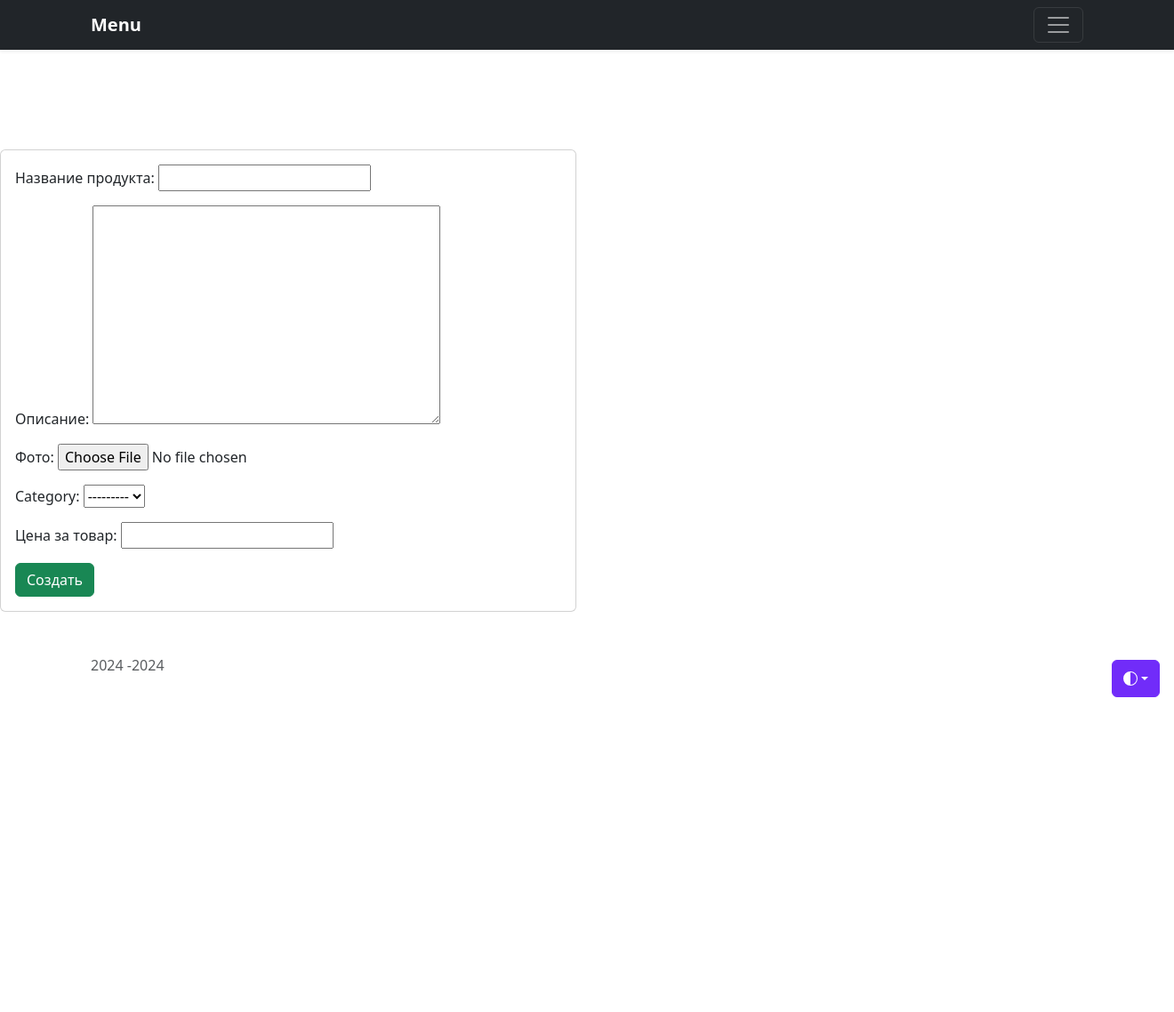
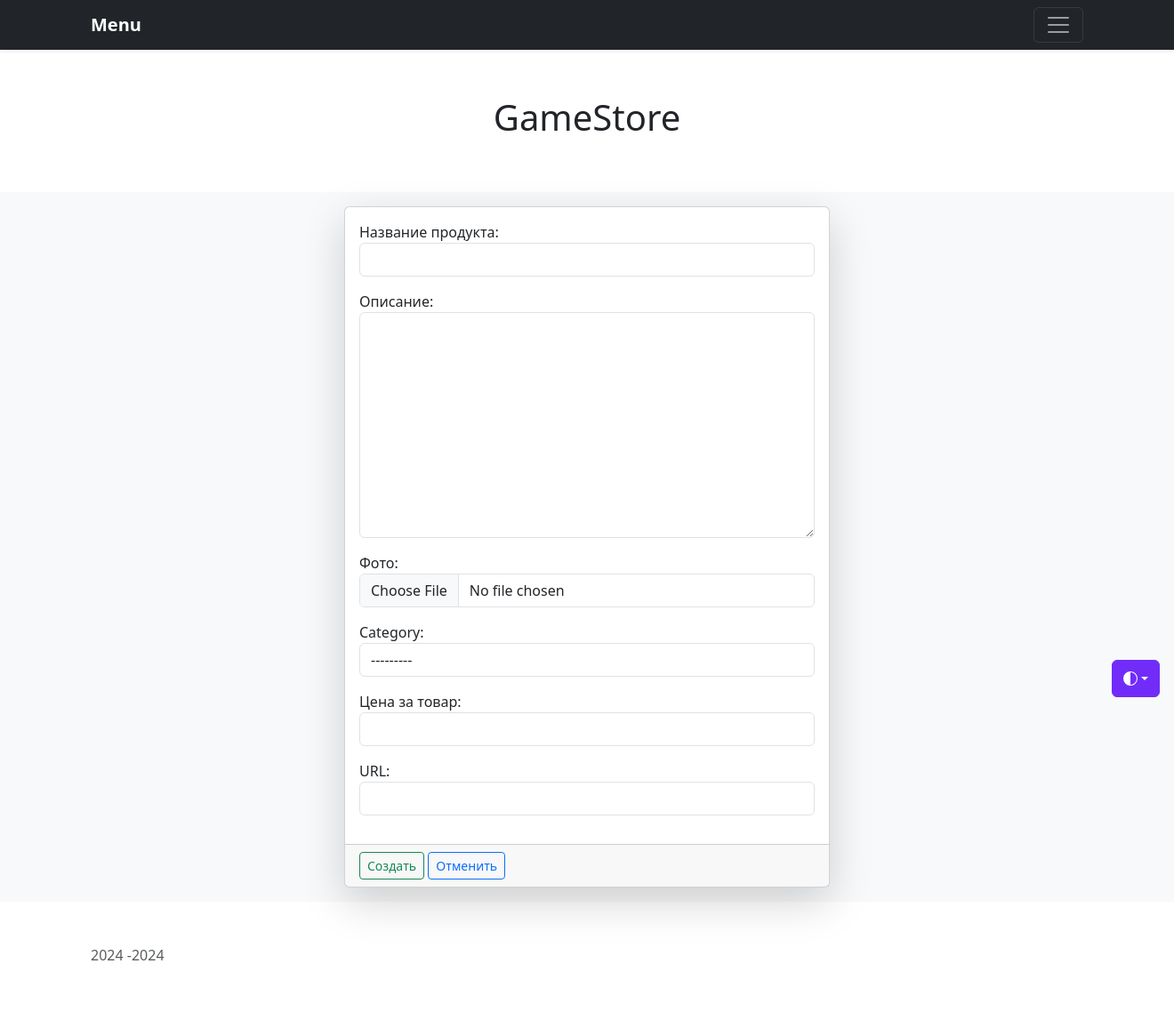
Before and after one commit to KirillDmitruk/GameStore, a Django app: page /create/ in a window 1320 px wide; the page is wider, and only the part inside the window is pictured. Shown: that part at 89% size. Before the commit the page ends 784 px from the top of that part, so only its background shows below. Run offline with Django 5.2, Linux system fonts and the light colour scheme; data that the repository does not hold is empty; some libraries are stand-ins or nearby versions.

Commit message:
Home Work 22.1

```diff
--- /dev/null
+++ b/catalog/forms.py
@@ -0,0 +1,37 @@
+from django.core.exceptions import ValidationError
+from django.forms import ModelForm
+
+from catalog.models import Product, Version
+
+FORBIDDEN_WORDS = ['казино', 'криптовалюта', 'крипта', 'биржа', 'дешево', 'бесплатно', 'обман', 'полиция', 'радар']
+
+
+class StyleFormMixin:
+    def __init__(self, *args, **kwargs):
+        super().__init__(*args, **kwargs)
+        for field_name, field in self.fields.items():
+            field.widget.attrs['class'] = 'form-control'
+
+
+class GameForm(StyleFormMixin, ModelForm):
+    class Meta:
+        model = Product
+        fields = ('product_name', 'description', 'photo', 'category', 'price_of_product', 'slug',)
+
+    def clean_product_name(self):
+        product_name = self.cleaned_data.get('product_name')
+        if product_name in FORBIDDEN_WORDS:
+            raise ValidationError('Нельзя использовать запрещенные слова')
+        return product_name
+
+    def clean_description(self):
+        description = self.cleaned_data.get('description')
+        if description in FORBIDDEN_WORDS:
+            raise ValidationError('Нельзя использовать запрещенные слова')
+        return description
+
+
+class VersionProductForm(StyleFormMixin, ModelForm):
+    class Meta:
+        model = Version
+        fields = ('is_active',)
--- a/catalog/models.py
+++ b/catalog/models.py
@@ -1,4 +1,5 @@
 from django.db import models
+from django.utils.text import slugify
 
 NULLABLE = {'blank': True, 'null': True}
 
@@ -18,7 +19,7 @@ class Category(models.Model):
 
 
 class Product(models.Model):
-    product_name = models.CharField(max_length=250, verbose_name='название продукта')
+    product_name = models.CharField(max_length=250, verbose_name='название продукта', unique=True, **NULLABLE)
     description = models.TextField(verbose_name='описание')
     photo = models.ImageField(upload_to='catalog/', **NULLABLE, verbose_name='фото')
     category = models.ForeignKey(Category, on_delete=models.CASCADE)
@@ -52,3 +53,17 @@ class Blog(models.Model):
     class Meta:
         verbose_name = 'статья'
         verbose_name_plural = 'статьи'
+
+
+class Version(models.Model):
+    product = models.ForeignKey(Product, on_delete=models.SET_NULL, **NULLABLE, verbose_name='продукт')
+    version = models.PositiveIntegerField(verbose_name='версия')
+    title = models.CharField(max_length=150, verbose_name='название версии')
+    is_active = models.BooleanField(default=True, verbose_name='признак активной версии')
+
+    def __str__(self):
+        return f'{self.product}.'
+
+    class Meta:
+        verbose_name = 'версия продукта'
+        verbose_name_plural = 'версии продуктов'
--- a/catalog/templates/catalog/base.html
+++ b/catalog/templates/catalog/base.html
@@ -9,7 +9,7 @@
     <meta name="description" content="">
     <meta name="author" content="Mark Otto, Jacob Thornton, and Bootstrap contributors">
     <meta name="generator" content="Hugo 0.122.0">
-    <title>{{ title }}.ru</title>
+    <title>GameStore.ru</title>
 
     <link href="{% static 'css/bootstrap.min.css' %}" rel="stylesheet">
 
@@ -182,7 +182,7 @@
     <section class="py-5 text-center container">
         <div class="row py-lg-1">
             <div class="col-lg-6 col-md-8 mx-auto">
-                <h1 class="fw-light">{{ title }}</h1>
+                <h1 class="fw-light">GameStore</h1>
             </div>
         </div>
     </section>
--- a/catalog/templates/catalog/blog_detail.html
+++ b/catalog/templates/catalog/blog_detail.html
@@ -1,8 +1,9 @@
 {% extends 'catalog/base.html' %}
-
+{% load media %}
 {% block content %}
 <div class="col-6">
     <div class="card shadow-sm">
+        <img src="{{ object.photo | media }}">
         <div class="card-body">
             <p class="card-text">Название блога: "{{ object.title }}"</p>
             <p class="card-text">Описание: {{ object.description }}</p>
--- a/catalog/templates/catalog/blog_form.html
+++ b/catalog/templates/catalog/blog_form.html
@@ -6,7 +6,7 @@
         <div class="col-6">
             <div class="card">
                 <div class="card-body">
-                    <form method="post">
+                    <form method="post" enctype="multipart/form-data">
                         {% csrf_token %}
                         {{ form.as_p }}
                         <button type="submit" class="btn btn-success">
--- a/catalog/templates/catalog/product_form.html
+++ b/catalog/templates/catalog/product_form.html
@@ -1,26 +1,47 @@
 {% extends 'catalog/base.html' %}
 
 {% block content %}
-<div class="col-12">
-    <div class="row">
-        <div class="col-6">
-            <div class="card">
+<main>
+    <div class="album py-3 bg-body-tertiary">
+        <div class="container">
+            <div class="row justify-content-center">
+                <div class="col-md-6">
+                    <form method="post" enctype="multipart/form-data">
+                        {% csrf_token %}
+                        <div class="card shadow-lg">
                             <div class="card-body">
-                    <form method="post">
-                        {% csrf_token %}
                                 {{ form.as_p }}
-                        <button type="submit" class="btn btn-success">
+                            </div>
+                            <div class="card-footer">
+                                <button type="submit" class="btn btn-sm btn-block btn-outline-success">
                                     {% if object %}
-                                Сохранить
+                                    Изменить
                                     {% else %}
                                     Создать
                                     {% endif %}
                                 </button>
+                                <a type="button" class="btn btn-sm btn-block btn-outline-primary"
+                                   href="{% url 'catalog:games_list' %}">
+                                    Отменить
+                                </a>
+                            </div>
+                        </div>
                     </form>
+                </div>
+                {% if object %}
+                <div class="col-md-6">
+                    <div class="card shadow-lg">
+                        <div class="card-body">
+                            {{ formset.management_form }}
+                            {% for form in formset.forms %}
+                            {{ form.as_p }}
+                            {% endfor %}
                         </div>
                     </div>
                 </div>
+                {% endif %}
             </div>
         </div>
-
+    </div>
+</main>
 {% endblock %}
--- a/catalog/urls.py
+++ b/catalog/urls.py
@@ -22,4 +22,4 @@ urlpatterns = [
                   path('blog/detail/<slug:slug>/', BlogDetailView.as_view(), name='blog_detail'),
                   path('blog/update/<slug:slug>/', BlogUpdateView.as_view(), name='blog_update'),
                   path('blog/delete/<slug:slug>/', BlogDeleteView.as_view(), name='blog_delete'),
-              ] + static(settings.MEDIA_URL, document_root=settings.MEDIA_ROOT)
+              ]
--- a/catalog/views.py
+++ b/catalog/views.py
@@ -1,31 +1,14 @@
-from django.shortcuts import render
+from django.forms import inlineformset_factory
 from django.urls import reverse_lazy, reverse
 from django.views.generic import ListView, DetailView, CreateView, UpdateView, DeleteView
 from pytils.translit import slugify
 
-from catalog.models import Product, Category, Blog
+from catalog.forms import GameForm, VersionProductForm
+from catalog.models import Product, Category, Blog, Version
 
 
 class HomeListView(ListView):
     model = Product
-
-
-# def home(request):
-#     game_list = Product.objects.all()
-#     context = {
-#         'object_list': game_list,
-#         'title': 'CityGames'
-#     }
-#     return render(request, 'catalog/product_list.html', context)
-
-# def contacts(request):
-#     if request.method == 'POST':
-#         name = request.POST.get('name')
-#         phone = request.POST.get('phone')
-#         message = request.POST.get('message')
-#         print(f'You have new message from {name} ({phone}): {message}')
-#
-#     return render(request, 'catalog/contact_detail.html')
 
 
 class ContactDetailView(DetailView):
@@ -36,35 +19,38 @@ class GameDetailView(DetailView):
     model = Product
 
 
-# def game_detail(request, pk):
-#     context = {
-#         'object': Product.objects.get(id=pk)
-#     }
-#     return render(request, 'catalog/product_detail.html', context)
-
-
 class GenresListView(ListView):
     model = Category
 
 
-# def genres(request):
-#     genres_list = Category.objects.all()
-#     context = {
-#         'object_list': genres_list
-#     }
-#     return render(request, 'catalog/category_list.html', context)
-
-
 class GameCreateView(CreateView):
     model = Product
-    fields = ['product_name', 'description', 'photo', 'category', 'price_of_product']
+    form_class = GameForm
     success_url = reverse_lazy('catalog:games_list')
 
 
 class GameUpdateView(UpdateView):
     model = Product
-    fields = ['product_name', 'description', 'photo', 'category', 'price_of_product']
+    form_class = GameForm
     success_url = reverse_lazy('catalog:games_list')
+
+    def get_context_data(self, **kwargs):
+        context_data = super().get_context_data(**kwargs)
+        SubjectFormset = inlineformset_factory(
+            Product, Version, form=VersionProductForm, extra=1)
+        if self.request.method == "POST":
+            context_data["formset"] = SubjectFormset(self.request.POST, instance=self.object)
+        else:
+            context_data["formset"] = SubjectFormset(instance=self.object)
+        return context_data
+
+    def form_valid(self, form):
+        formset = self.get_context_data()["formset"]
+        self.object = form.save()
+        if formset.is_valid():
+            formset.instance = self.object
+            formset.save()
+        return super().form_valid(form)
 
 
 class GameDeleteView(DeleteView):
@@ -108,9 +94,8 @@ class BlogDetailView(DetailView):
 
 class BlogUpdateView(UpdateView):
     model = Blog
+    slug_field = 'slug'
     fields = ['title', 'description', 'photo']
-
-    # success_url = reverse_lazy('catalog:blog_list')
 
     def form_valid(self, form):
         if form.is_valid():
@@ -121,7 +106,7 @@ class BlogUpdateView(UpdateView):
         return super().form_valid(form)
 
     def get_success_url(self):
-        return reverse('catalog:blog_detail', kwargs={'pk': self.object.pk})
+        return reverse('catalog:blog_detail', kwargs={'slug': self.object.slug})
 
 
 class BlogDeleteView(DeleteView):
--- a/config/urls.py
+++ b/config/urls.py
@@ -23,3 +23,9 @@ urlpatterns = [
                   path('admin/', admin.site.urls),
                   path('', include('catalog.urls', namespace='catalog'))
               ] + static(settings.MEDIA_URL, document_root=settings.MEDIA_ROOT)
+urlpatterns += static(
+    settings.MEDIA_URL, document_root=settings.MEDIA_ROOT
+)
+urlpatterns += static(
+    settings.STATIC_URL, document_root=settings.STATIC_ROOT
+)
```
Also changed, not shown: catalog/admin.py (+6 -1 lines), catalog/migrations/0010_alter_product_product_name.py (added), catalog/migrations/0011_version.py (added), media/blog/IT2.jpg (added), media/blog/meme.png (added), media/catalog/Fl.png (added), media/catalog/Skyrim_LlxhJjC.jpg (added). Lines whose indentation alone changed are shown as unchanged.
